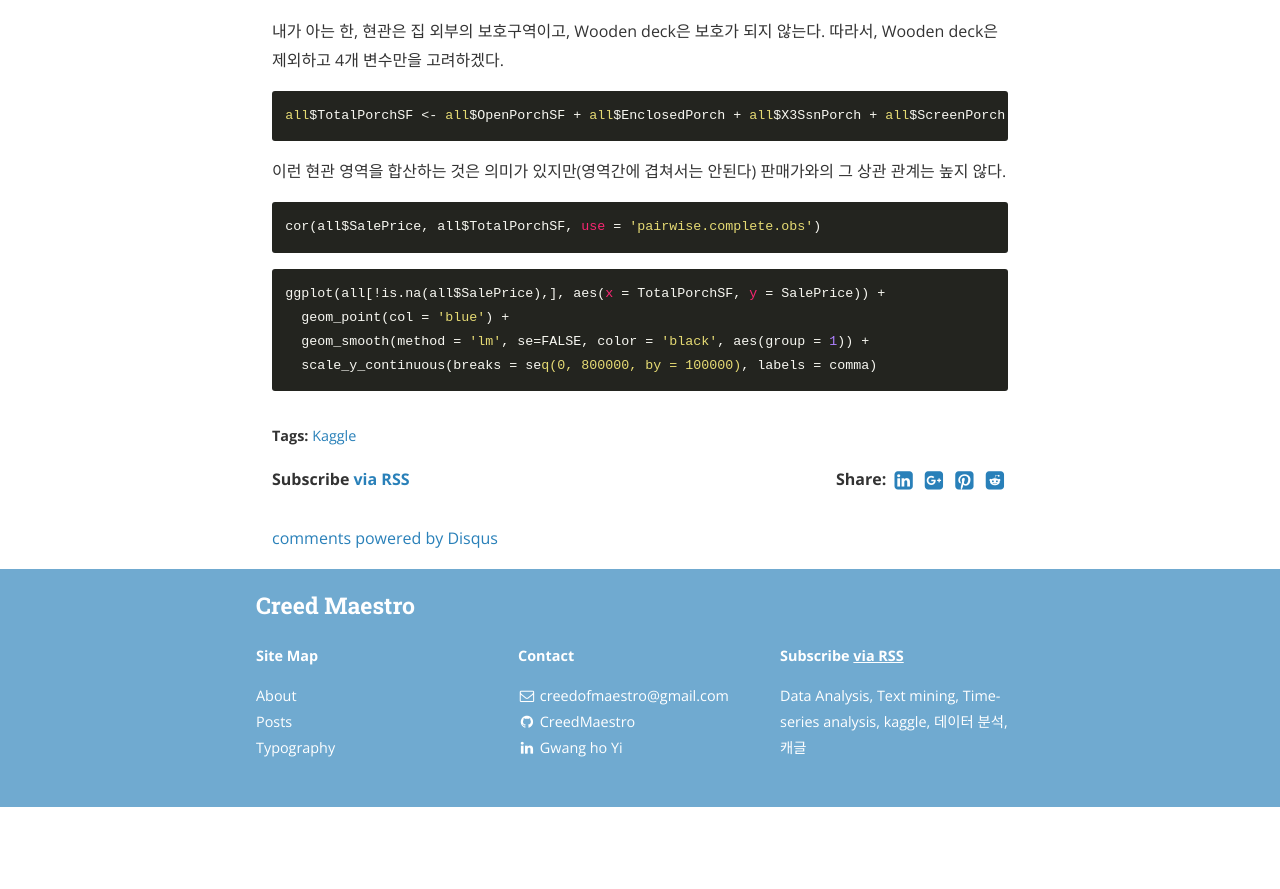
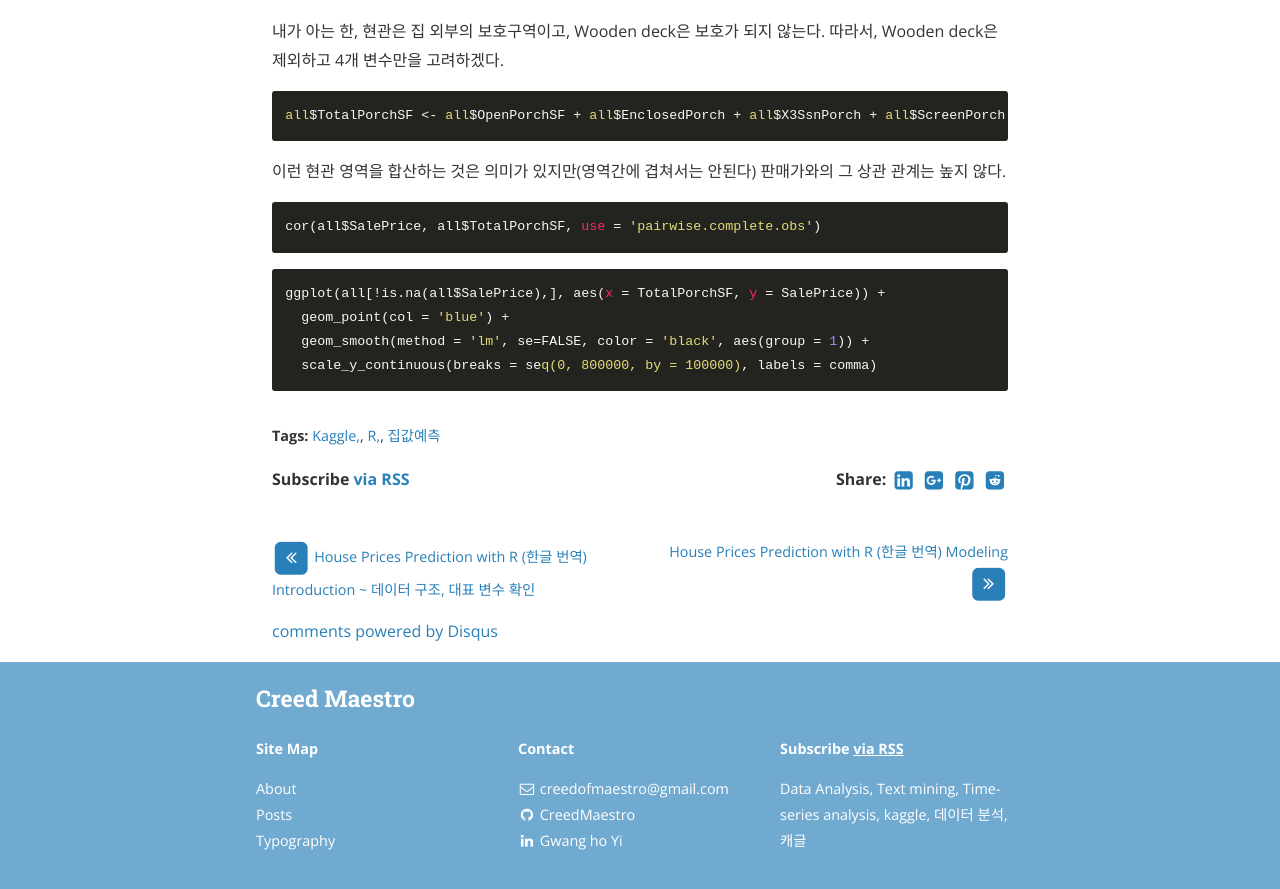
Before and after one commit to CreedMaestro/CreedMaestro.github.io, a Jekyll site: the page built from _posts/2019-03-20-House_Price_Prediction_translation(EDA, FE).md, in a window 1280 px wide and 900 px high, scrolled down 38712 px. Shown: the top 889 px of the window. Built offline with Jekyll 4.4.1, drawn with Linux system fonts in a browser that asks for light colours; nearby versions of some CDN libraries; comment, search, counter and statistics services are not loaded; before the commit the page ends 39519 px from its top, so only the background shows below that.

Commit message:
inter_post_navigation enable

```diff
--- a/_config.yml
+++ b/_config.yml
@@ -27,7 +27,7 @@ logo: "/assets/logo.png"
 markdown: kramdown
 paginate: 5
 paginate_path: "/page:num/"
-inter_post_navigation: false
+inter_post_navigation: true
 highlightjs_theme: "monokai-sublime"
 
 # Archive settings (see https://github.com/jekyll/jekyll-archives/)
--- a/_posts/2019-03-20-House_Price_Prediction_translation(EDA, FE).md
+++ b/_posts/2019-03-20-House_Price_Prediction_translation(EDA, FE).md
@@ -3,7 +3,7 @@ title: "House Prices Prediction with R (한글 번역) EDA & FE "
 author: "Creed Maestro"
 date: "2019/03/20"
 categories: Kaggle
-tags: Kaggle
+tags: Kaggle, R, 집값예측
 layout: post
 output:
   md_document:
```
